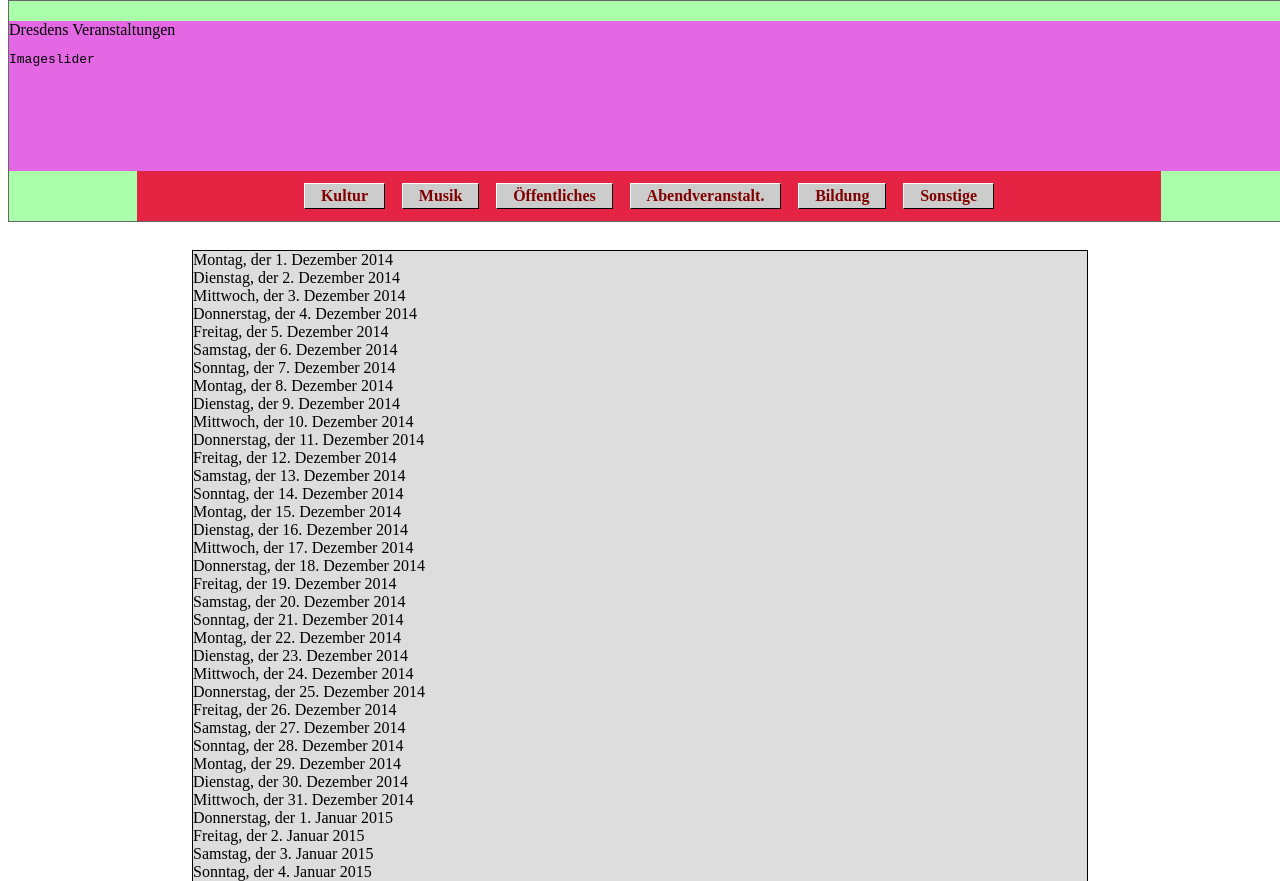
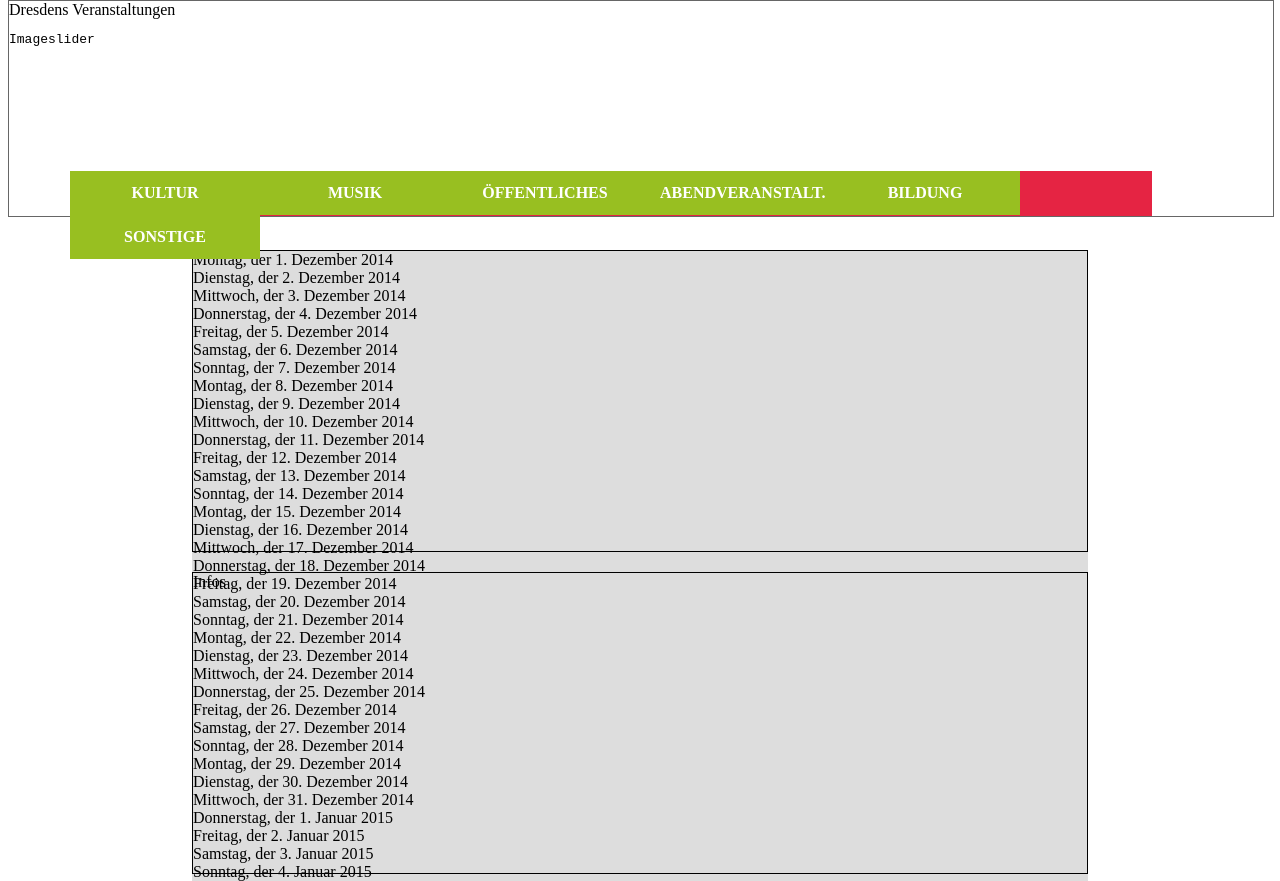
Before and after one commit to eknoes/emi-projekt, a plain HTML site: page index.html in a window 1280 px wide. Shown: the top 881 px of the page. Drawn offline with nearby package versions, Linux system fonts and the light colour scheme; files whose address does not match are found by name.

Commit message:
Wrong stylesheet

```diff
--- a/index.html
+++ b/index.html
@@ -4,7 +4,7 @@
         <title>Dresdens Veranstaltungen</title>
         <meta charset="UTF-8">
         <meta name="viewport" content="width=device-width, initial-scale=1.0">
-        <link rel="stylesheet" type="text/css" href="styles/style.css">
+        <link rel="stylesheet" type="text/css" href="styles/main.css">
         <script type="text/javascript" src="http://ajax.googleapis.com/ajax/libs/jquery/1.6.4/jquery.min.js"></script>
         <script type="text/javascript" src="js/libs/jquery.stickyPanel.min.js"></script>
         <script type="text/javascript" src="scripts/calendar.js"></script>
```
